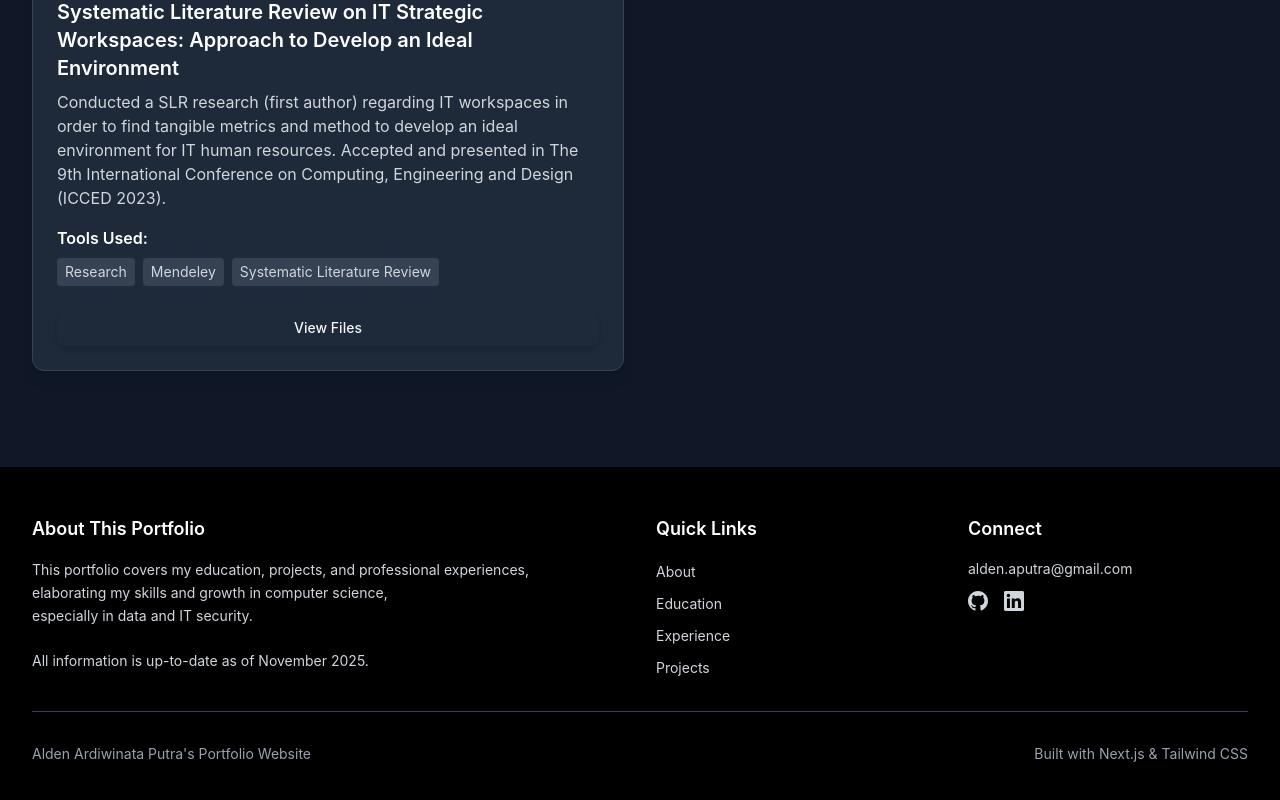
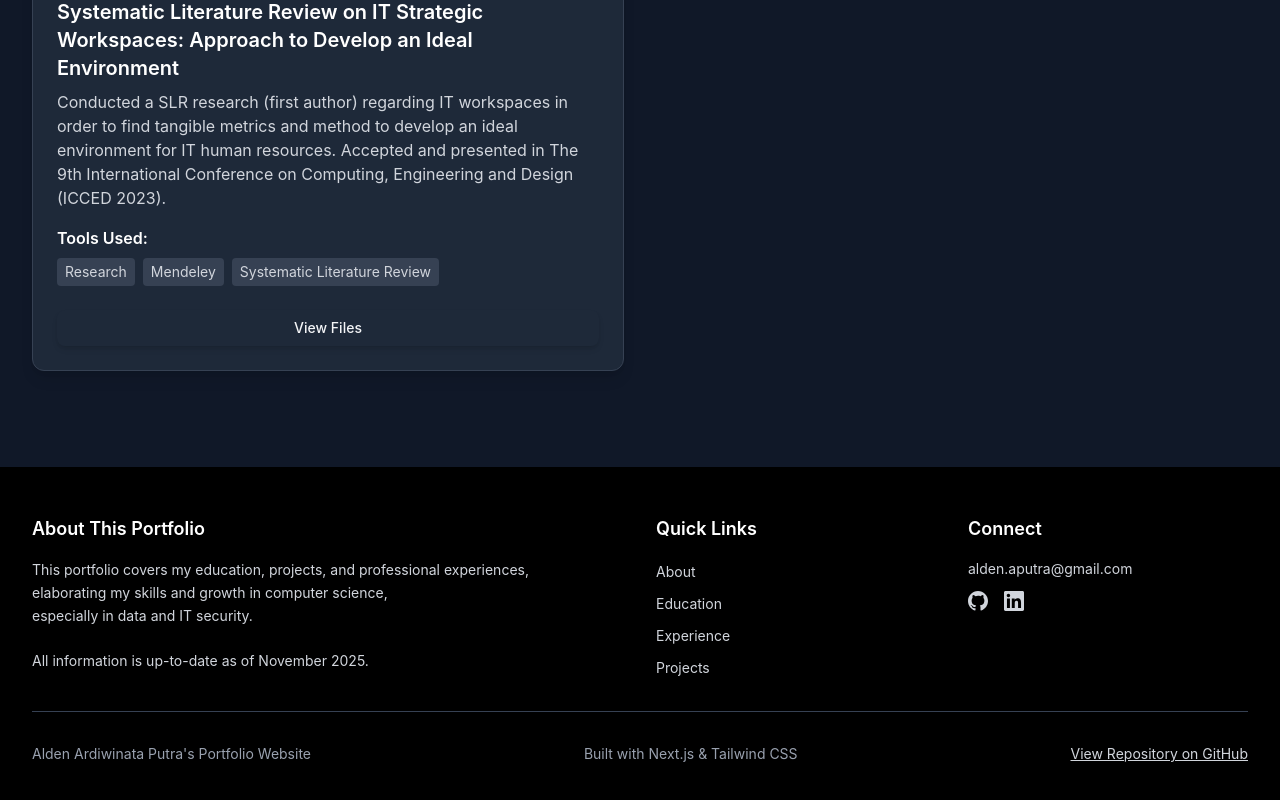
Before and after one commit to aldenaputra/webporto2, a Next.js app: page / in a window 1280 px wide. Shown: the part 9336-10136 px from the top of the page. Built offline with nearby package versions, Linux system fonts and the light colour scheme.

Commit message:
add footer repo, and fix README

```diff
--- a/app/components/layout/Footer.tsx
+++ b/app/components/layout/Footer.tsx
@@ -97,12 +97,22 @@ export default function Footer() {
 
         {/* Bottom Section */}
         <div className="border-t border-gray-800 dark:border-gray-700 mt-8 pt-8">
-          <div className="flex flex-col md:flex-row justify-between items-center">
+          <div className="flex flex-col md:flex-row justify-between items-center gap-4">
             <p className="text-gray-400 text-sm">
               {/* © {currentYear} */} Alden Ardiwinata Putra's Portfolio Website
             </p>
-            <p className="text-gray-400 text-sm mt-2 md:mt-0">
+            <p className="text-gray-400 text-sm">
               Built with Next.js & Tailwind CSS
+            </p>
+            <p className="text-gray-400 text-sm">
+              <a
+                href="https://github.com/aldenaputra/webporto2.git"
+                target="_blank"
+                rel="noopener noreferrer"
+                className="text-gray-300 hover:text-white transition-colors underline"
+              >
+                View Repository on GitHub
+              </a>
             </p>
           </div>
         </div>
```
Also changed, not shown: 1 other file (tests, documents, lock files or other folders).
